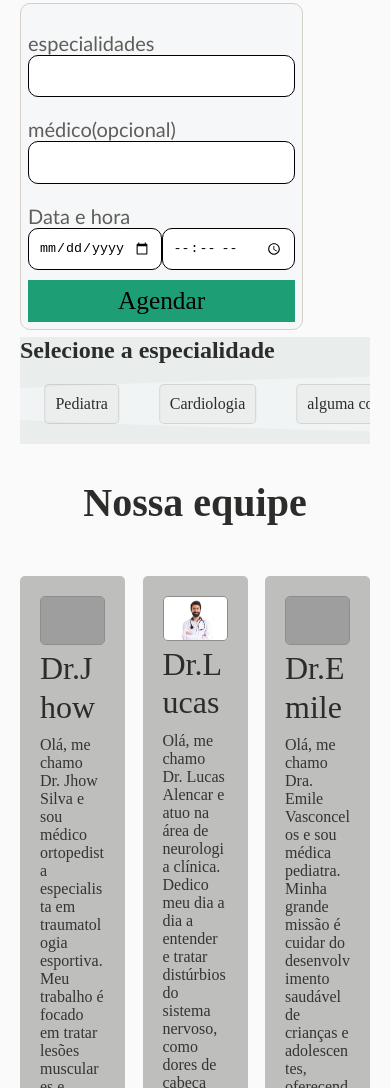
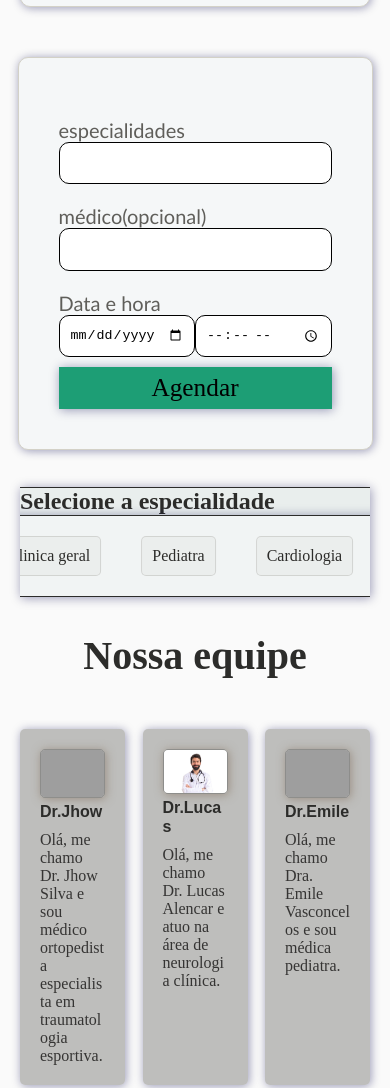
Before and after one commit to JonatasCleber/novaAgenda, a plain HTML site: page novaAgenda/index.html in a window 390 px wide. Shown: the part 574-1662 px from the top of the page. Drawn offline with Linux system fonts and the light colour scheme; grey boxes are pictures that could not be loaded.

Commit message:
responsividade

```diff
--- a/novaAgenda/index.html
+++ b/novaAgenda/index.html
@@ -10,8 +10,8 @@
     <header>
         <nav>
             <div id="logo">
-                <img src="" alt="">
-                <h1>clinica</h1>
+                <img src="assets/imagens/1 (1).png" alt="">
+
             </div>
             <div id="links-Header">
                 <a href="">Sobre nos</a>
@@ -81,23 +81,26 @@
         <section id="equipe">
             <div class="equi">
                 <img src="assets/imagens/dr-jhow.jpg" alt="jhow">
-                <p>Dr.Jhow</p>
+                <p class="nome">Dr.Jhow</p>
                 <div class="apresentacao">
-                    Olá, me chamo Dr. Jhow Silva e sou médico ortopedista especialista em traumatologia esportiva. Meu trabalho é focado em tratar lesões musculares e articulares, ajudando atletas e pacientes comuns a recuperarem sua mobilidade. Afinal, movimento é vida, e eu estou aqui para te ajudar a voltar a se mover com performance e, acima de tudo, sem dor
+                    <p class="computador">Olá, me chamo Dr. Jhow Silva e sou médico ortopedista especialista em traumatologia esportiva. Meu trabalho é focado em tratar lesões musculares e articulares, ajudando atletas e pacientes comuns a recuperarem sua mobilidade. Afinal, movimento é vida, e eu estou aqui para te ajudar a voltar a se mover com performance e, acima de tudo, sem dor</p>
+                    <p class="celular"> Olá, me chamo Dr. Jhow Silva e sou médico ortopedista especialista em traumatologia esportiva.</p>
                 </div>
             </div>
             <div class="equi">
                 <img src="assets/imagens/dr-lucas.jpg" alt="lucas">
-                <p>Dr.Lucas</p>
+                <p class="nome">Dr.Lucas</p>
                 <div class="apresentacao">
-                    <p>Olá, me chamo Dr. Lucas Alencar e atuo na área de neurologia clínica. Dedico meu dia a dia a entender e tratar distúrbios do sistema nervoso, como dores de cabeça crônicas, problemas de memória e distúrbios do sono. Meu objetivo é usar a ciência e a empatia para devolver a qualidade de vida e a tranquilidade que você e sua família merecem.</p>
+                    <p class="computador">Olá, me chamo Dr. Lucas Alencar e atuo na área de neurologia clínica. Dedico meu dia a dia a entender e tratar distúrbios do sistema nervoso, como dores de cabeça crônicas, problemas de memória e distúrbios do sono. Meu objetivo é usar a ciência e a empatia para devolver a qualidade de vida e a tranquilidade que você e sua família merecem.</p>
+                    <p class="celular">Olá, me chamo Dr. Lucas Alencar e atuo na área de neurologia clínica.</p>
                 </div>
             </div>
             <div class="equi">
                 <img src="assets/imagens/dr-emile.jpg" alt="emile">
-                <p>Dr.Emile</p>
+                <p class="nome">Dr.Emile</p>
                 <div class="apresentacao">
-                    <p>Olá, me chamo Dra. Emile Vasconcelos e sou médica pediatra. Minha grande missão é cuidar do desenvolvimento saudável de crianças e adolescentes, oferecendo um atendimento acolhedor e humanizado. Acredito que proteger a saúde dos pequenos hoje é garantir um futuro melhor para todos nós. Seja muito bem-vindo ao meu espaço de cuidado!</p>
+                    <p class="computador">Olá, me chamo Dra. Emile Vasconcelos e sou médica pediatra. Minha grande missão é cuidar do desenvolvimento saudável de crianças e adolescentes, oferecendo um atendimento acolhedor e humanizado. Acredito que proteger a saúde dos pequenos hoje é garantir um futuro melhor para todos nós. Seja muito bem-vindo ao meu espaço de cuidado!</p>
+                    <p class="celular">Olá, me chamo Dra. Emile Vasconcelos e sou médica pediatra.</p>
                 </div>
             </div>
         </section>
--- a/novaAgenda/style.css
+++ b/novaAgenda/style.css
@@ -10,20 +10,22 @@ body{
 main{
     padding: 0 20px;
 }
-#logo{
-    display: flex;
+#logo img{
+    width: 400px;
+    background-color: #1D9E75;
 }
 #logo img{
-    width: 50px;
-    height: 50px;
-    border-radius: 50%;
+    height: 60px;
+    width: 100px;
 }
 nav{
     background-color: aliceblue;
+    box-shadow: 1px 1px 10px rgba(1, 1, 75, 0.397);
     display: flex;
     align-items: center;
     justify-content: space-between;
     border-bottom: 1px solid;
+    padding: 5px;
 }
 #links-Header{
     width: 300px;
@@ -53,6 +55,7 @@ button{
     border: 1px solid;
     border-radius: 10px;
     border-color: #D3D1C7;
+    box-shadow: 1px 1px 10px rgba(1, 1, 75, 0.397);
     padding: 20px;
     flex: 1;
 }
@@ -73,6 +76,7 @@ form{
     border: solid 1px;
     border-radius: 10px;
     border-color: #D3D1C7;
+    box-shadow: 1px 1px 10px rgba(1, 1, 75, 0.397);
     flex: 0.8;
 }
 label{
@@ -113,6 +117,7 @@ input{
     padding: 10px;
     margin-top: 10px;
     background-color: #1D9E75;
+    box-shadow: 1px 1px 10px rgba(1, 1, 75, 0.397);
 }
 #meu-botao:hover{
     background-color: #0F6E56;
@@ -127,6 +132,8 @@ main > h2{
     overflow: hidden;
     width: 100%;
     background-color: #c6d5d153;
+    border-top: 1px solid;
+    box-shadow: 1px 1px 10px rgba(1, 1, 75, 0.397);
     box-sizing: border-box;
     margin-bottom: 10%;
     margin-top: 2%;
@@ -134,13 +141,13 @@ main > h2{
 ul{
     display: inline-flex;
     list-style-type: none;
-    margin: 0;
     white-space: nowrap;
-    box-sizing: border-box;
     animation: rolar 60s linear infinite;
     background-color: #f5f7f8ae;
+    border: solid 1px;
+    box-shadow: 1px 1px 10px rgba(1, 1, 75, 0.397);
     padding: 20px;
-    border-radius: 200%;
+
 }
 li{
     background-color: #d3d1c730;
@@ -157,11 +164,11 @@ li{
 li:hover{
     background-color: #f4f4f4;
     transform: translatey(-3px);
-    cursor: pointer;
+    cursor: crosshair;
 }
 @keyframes rolar {
     from { transform: translateX(0); }
-    to   { transform: translateX(-50%); }
+    to   { transform: translateX(-20%); }
 }
 #equipe{
 
@@ -178,6 +185,7 @@ li:hover{
     height: auto;
     min-height: fit-content;
     word-wrap: break-word;
+    box-shadow: 1px 1px 10px rgba(1, 1, 75, 0.397);
 }
 .equi img{
     width: 100%;
@@ -186,11 +194,15 @@ li:hover{
     border: 1px solid;
     border-radius: 5px;
     border-color: #2c2c2a54;
+    box-shadow: 1px 1px 10px rgba(128, 107, 87, 0.562);
 }
 .equi > p{
-    font-size: 2rem;
+    font-size: 1rem;
     margin-bottom: 10px;
     line-height: 1.2;
+}
+.nome{
+    font-weight: 700;
 }
 .apresentacao{
     color: #353433;
@@ -202,3 +214,45 @@ footer{
     flex-direction: column;
     padding: 20px;
 }
+@media(max-width: 1024px){
+
+    form{
+        margin: 30px;
+        padding:20px;
+    }
+    #inicio{
+        justify-content: center;
+    }
+    input{
+        width: 460vw;
+    }
+}
+.computador{
+    display: block;
+}
+.celular{
+    display: none;
+}
+@media(max-width: 768px){
+    input{
+        width: 70vw;
+    }
+
+    form{
+        padding: 40px;
+    }
+    .computador {
+    display: none;
+  }
+  .equi img{
+    width: 100%;
+  }
+  .nome{
+    font-weight: 700;
+    font-family: sans-serif;
+
+  }
+  .celular {
+    display: block;
+  }
+}
```
Also changed, not shown: novaAgenda/assets/imagens/1 (1).png (added).
